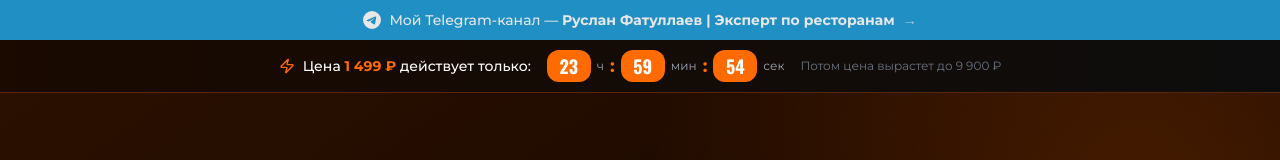
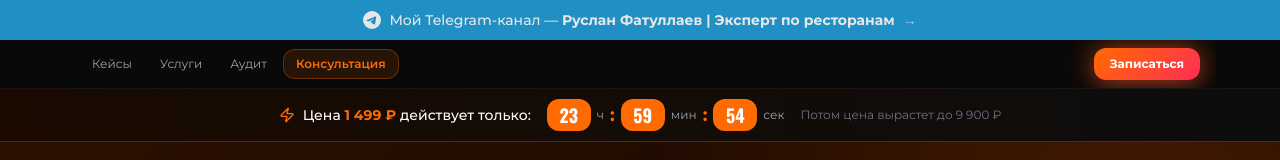
Before and after one commit to pr-poehali-dev/crisis-consultation-tool, a React (Vite) app: page / in a window 1280 px wide. Shown: the top 160 px of the page. Built offline with nearby package versions, Linux system fonts and the light colour scheme; no server answers.

Commit message:
feat: add consultation to navigation menu

```diff
--- a/src/components/ConsultationSection.tsx
+++ b/src/components/ConsultationSection.tsx
@@ -3,7 +3,7 @@ import Icon from "@/components/ui/icon";
 
 const LEADS_URL = "https://functions.poehali.dev/7bba2fb3-0000-4130-964b-1f300eb201bc";
 
-const PRICE = "3 500 ₽";
+const PRICE = "10 000 ₽";
 const DURATION = "60 минут";
 
 // Занятые дни (день месяца, месяц 0-based)
--- a/src/pages/Restaurant.tsx
+++ b/src/pages/Restaurant.tsx
@@ -95,6 +95,24 @@ export default function Restaurant() {
         <span>Мой Telegram-канал — <strong>Руслан Фатуллаев | Эксперт по ресторанам</strong></span>
         <span className="opacity-70">→</span>
       </a>
+
+      {/* Навигация */}
+      <nav className="sticky top-0 z-50 bg-[#0a0a0a]/95 backdrop-blur-md border-b border-white/5">
+        <div className="max-w-6xl mx-auto px-4 flex items-center justify-between h-12 gap-2 overflow-x-auto scrollbar-none">
+          <div className="flex items-center gap-1 flex-shrink-0">
+            <a href="#cases" className="text-gray-400 hover:text-white text-xs px-3 py-1.5 rounded-lg hover:bg-white/5 transition-all whitespace-nowrap">Кейсы</a>
+            <a href="#services" className="text-gray-400 hover:text-white text-xs px-3 py-1.5 rounded-lg hover:bg-white/5 transition-all whitespace-nowrap">Услуги</a>
+            <a href="#audit" className="text-gray-400 hover:text-white text-xs px-3 py-1.5 rounded-lg hover:bg-white/5 transition-all whitespace-nowrap">Аудит</a>
+            <a href="#consultation" className="text-[#FF6B00] hover:text-white text-xs font-semibold px-3 py-1.5 rounded-lg bg-[rgba(255,107,0,0.12)] hover:bg-[rgba(255,107,0,0.2)] border border-[rgba(255,107,0,0.3)] transition-all whitespace-nowrap">Консультация</a>
+          </div>
+          <a
+            href="#consultation"
+            className="flex-shrink-0 neon-btn text-white font-bold text-xs px-4 py-2 rounded-lg"
+          >
+            Записаться
+          </a>
+        </div>
+      </nav>
 
       <CountdownTimer />
 
```
